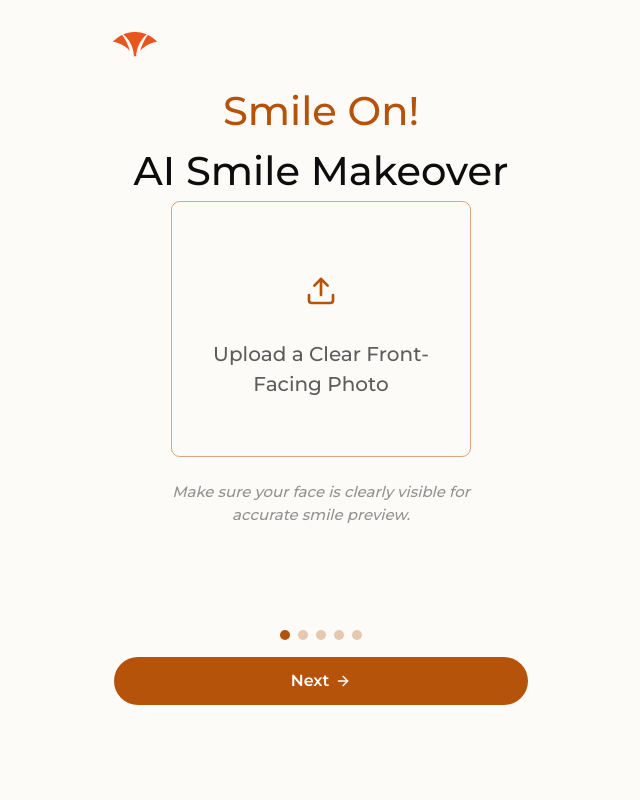
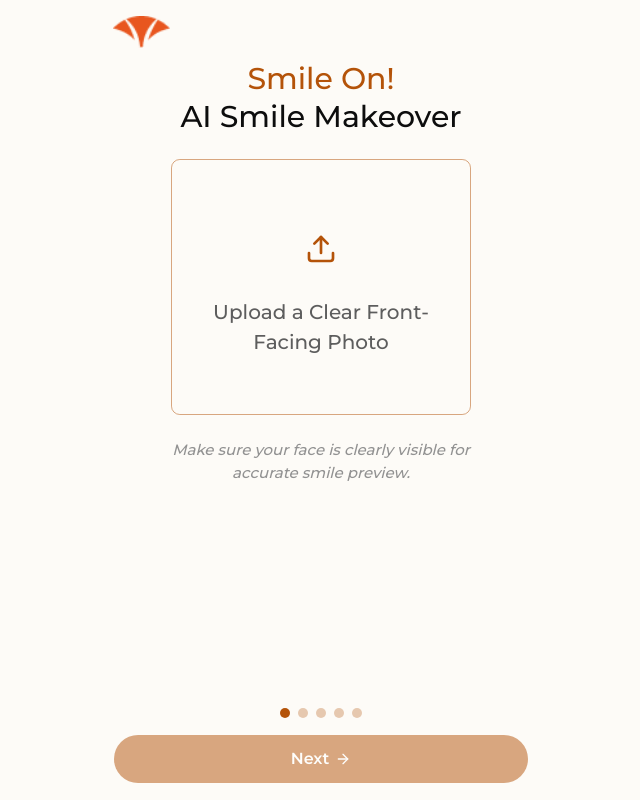
Before and after one commit to anishsrinivasan/rajan-dental, a Next.js app in the folder apps/web/: page / in a window 1280 px wide. Shown: the whole page, without its empty margins (319-959 px from the left). Built offline with nearby package versions, Linux system fonts and the light colour scheme.

Commit message:
fix: Change in prompt & fixed button

```diff
--- a/apps/web/src/app/api/generate-smile/route.ts
+++ b/apps/web/src/app/api/generate-smile/route.ts
@@ -8,28 +8,28 @@ export const SMILE_STYLES = [
     id: "natural-warmth",
     name: "Natural Warmth",
     prompt:
-      "Please do not adds a new face in result when i input teeth only image Edit this image to create a natural, warm smile with visible teeth. IMPORTANT: Fix any broken, missing, or crooked teeth to show a full, healthy, realistic set of teeth. Do not make them overly white, keep them natural looking. Maintain facial structure and lighting.",
+      "Please do not adds a new face in result. when i input teeth image use that image only edit this image to create a natural, warm smile with visible teeth. IMPORTANT: Fix any broken, missing, or crooked teeth to show a full, healthy, realistic set of teeth. Do not make them overly white, keep them natural looking. Maintain facial structure and lighting.",
     description: "A subtle, friendly enhancement.",
   },
   {
     id: "hollywood-bright",
     name: "Hollywood Bright",
     prompt:
-      "Please do not adds a new face in result when i input teeth only image Edit this image to create a perfect, bright, wide Hollywood smile. IMPORTANT: Completely reconstruct the teeth to be straight, white, and flawless. Fix any missing teeth or gaps. Ensure the expression reaches the eyes. Maintain high realism.",
+      "Please do not adds a new face in result. when i input teeth image use that image only edit this image to create a perfect, bright, wide Hollywood smile. IMPORTANT: Completely reconstruct the teeth to be straight, white, and flawless. Fix any missing teeth or gaps. Ensure the expression reaches the eyes. Maintain high realism.",
     description: "Camera-ready perfection.",
   },
   {
     id: "confident-professional",
     name: "Confident Professional",
     prompt:
-      "Please do not adds a new face in result when i input teeth only image Edit this image to create a confident, assured smile with visible teeth. IMPORTANT: Ensure a full set of straight, unbroken teeth is visible. Repair any dental imperfections or missing teeth. The expression should be controlled and professional.",
+      "Please do not adds a new face in result. when i input teeth image use that image only edit this image to create a confident, assured smile with visible teeth. IMPORTANT: Ensure a full set of straight, unbroken teeth is visible. Repair any dental imperfections or missing teeth. The expression should be controlled and professional.",
     description: "Assured and trustworthy.",
   },
   {
     id: "radiant-joy",
     name: "Radiant Joy",
     prompt:
-      "Please do not adds a new face in result when i input teeth only image Edit this image to create a very happy, laughing smile. IMPORTANT: Show a complete, healthy set of teeth with no gaps or damage. Fix any broken teeth. The expression should be candid and joyful. Maintain the person's identity.",
+      "Please do not adds a new face in result. when i input teeth image use that image only edit this image to create a very happy, laughing smile. IMPORTANT: Show a complete, healthy set of teeth with no gaps or damage. Fix any broken teeth. The expression should be candid and joyful. Maintain the person's identity.",
     description: "Full of life and happiness.",
   },
 ];
--- a/apps/web/src/components/smile-makeover/smile-makeover-flow.tsx
+++ b/apps/web/src/components/smile-makeover/smile-makeover-flow.tsx
@@ -100,25 +100,27 @@ export function SmileMakeoverFlow() {
   };
 
   return (
-    <div className="flex h-screen flex-col bg-background ">
+    <div className="flex h-screen flex-col bg-background overflow-y-auto">
       {/* Main Content */}
       <main className="flex flex-1 flex-col">
-        <div className="mx-auto w-full max-w-md flex-1 px-4 pt-8">
-          <div>
-            <Image src={logo} alt="logo" />
+        <div className="mx-auto w-full max-w-md flex flex-col min-h-screen">
+          {/* Header */}
+          <div className="px-4 pt-4 pb-2 shrink-0">
+            <div className="mb-3">
+              <Image src={logo} alt="logo" className="h-8 w-auto" />
             </div>
-          <div className="mt-6 text-center">
-            <div className="relative">
-              <h1 className="text-[40px] text-primary font-medium">
+            <div className="text-center">
+              <h1 className="text-3xl text-primary font-medium leading-tight">
                 Smile On!
               </h1>
-              <p className="text-[40px] text-[#0D0D0D] font-medium">
+              <p className="text-3xl text-[#0D0D0D] font-medium leading-tight">
                 AI Smile Makeover
               </p>
             </div>
           </div>
 
-          <div className="mb-6 flex-1 ">
+          {/* Component Area */}
+          <div className="flex-1 px-4 py-4">
             {currentStep === "upload" && (
               <ImageUploadStep onImageSelect={handleImageSelect} />
             )}
@@ -142,9 +144,9 @@ export function SmileMakeoverFlow() {
             )}
           </div>
 
-          <div
-            className={`flex flex-col gap-y-4 ${currentStep === "preview" || currentStep === "style-selection" ? "mt-0" : "mt-26"}`}
-          >
+          {/* Fixed Bottom Section */}
+          <div className="sticky bottom-0 bg-background px-4 py-4 shrink-0">
+            <div className="flex flex-col gap-y-4">
               <StepIndicator
                 currentStep={currentStepIndex}
                 totalSteps={steps.length}
@@ -152,13 +154,15 @@ export function SmileMakeoverFlow() {
               <Button
                 onClick={handleNext}
                 size="lg"
-              className="w-full bg-primary rounded-full cursor-pointer font-semibold text-[16px] "
+                className="w-full bg-primary rounded-full cursor-pointer font-semibold text-[16px]"
+                disabled={currentStep === "upload" && !selectedImage}
               >
                 {getButtonText()}
                 <ArrowRight />
               </Button>
             </div>
           </div>
+        </div>
       </main>
     </div>
   );
```
Lines whose indentation alone changed are shown as unchanged.
